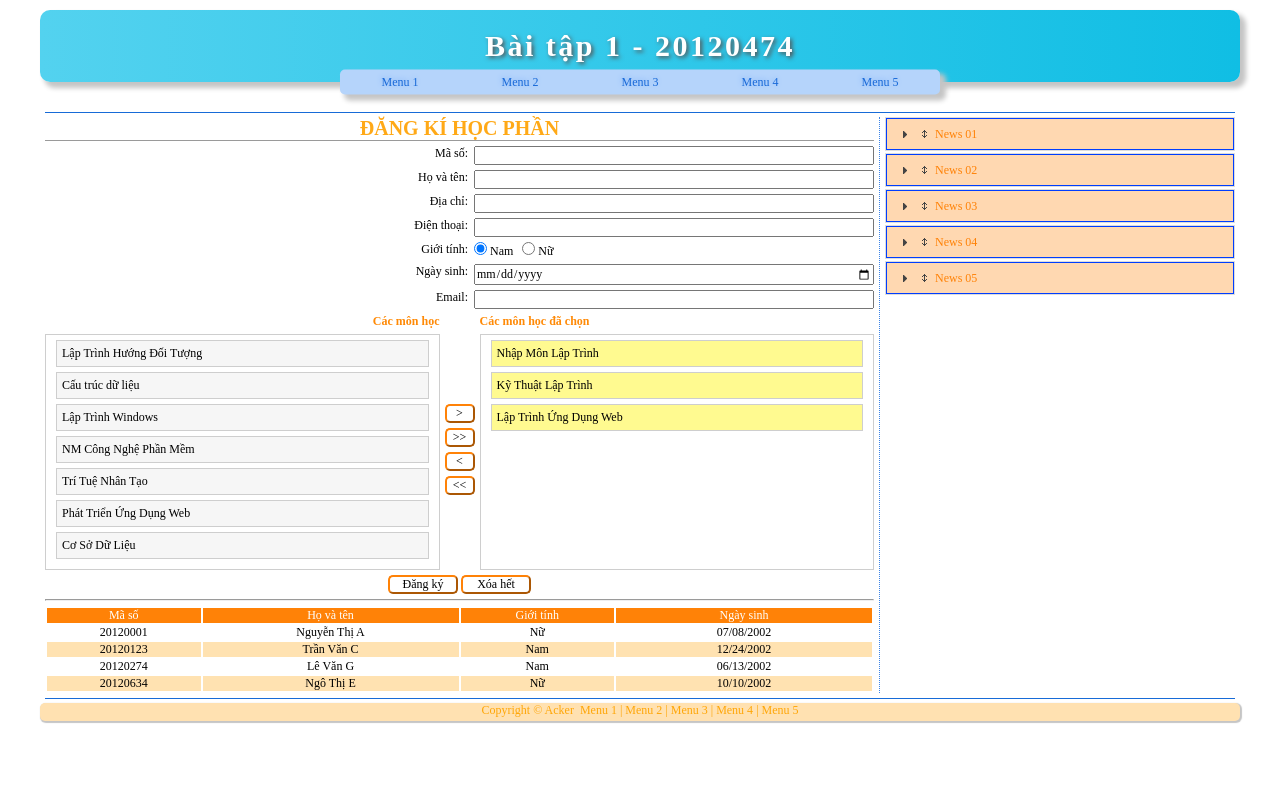
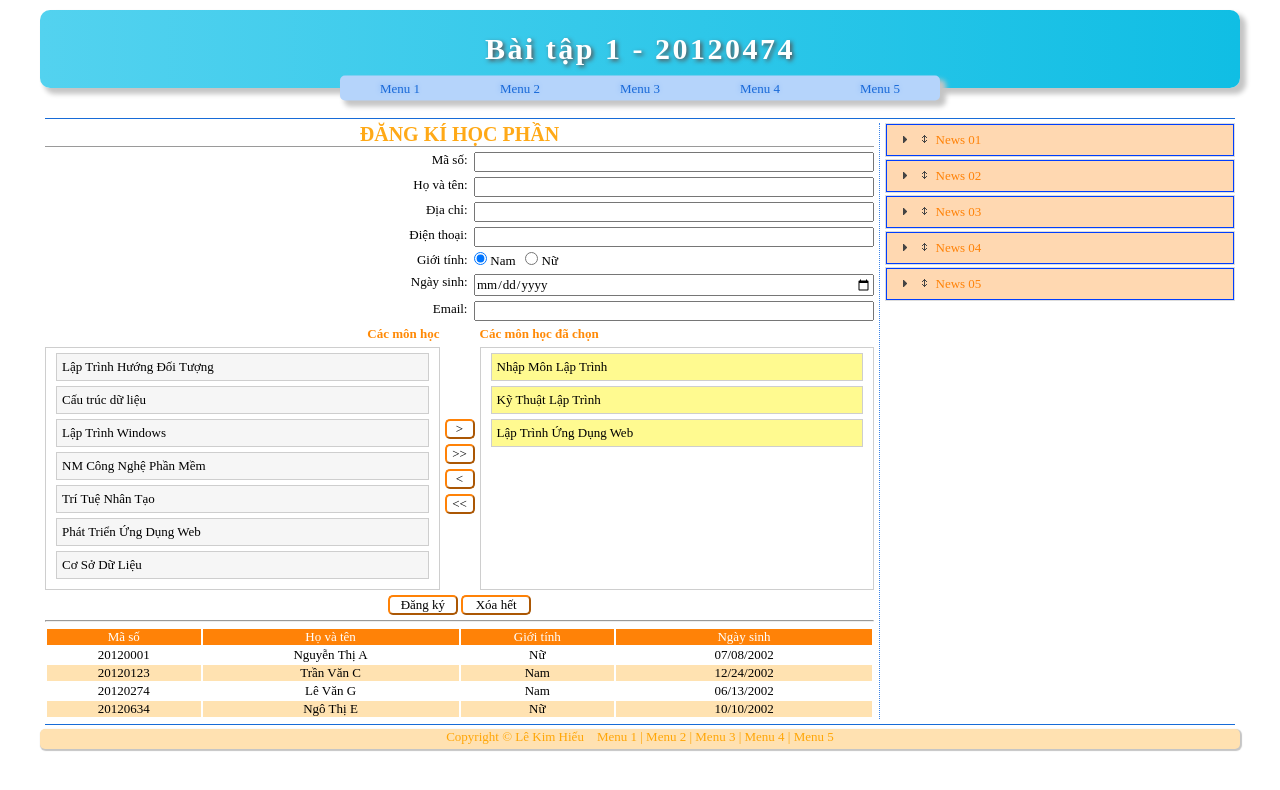
Before and after one commit to kimhieu153255/BTCN01, a plain HTML site: page html/main.html in a window 1280 px wide. Drawn offline with Linux system fonts and the light colour scheme.

Commit message:
hoàn thiện file style.css

```diff
--- a/css/style.css
+++ b/css/style.css
@@ -2,7 +2,7 @@
   margin: 0;
   padding: 0;
   font-family: "Times New Roman", Times, serif;
-  font-size: 12px;
+  font-size: 13px;
   font-weight: 400;
   box-sizing: border-box;
   text-decoration: none;
--- a/html/main.html
+++ b/html/main.html
@@ -180,7 +180,7 @@
       </div>
       <hr class="line" />
       <footer>
-        <span>Copyright © Acker&nbsp&nbsp</span>
+        <span>Copyright © Lê Kim Hiếu&nbsp&nbsp&nbsp&nbsp</span>
         <span><a href="#" class="link1f">Menu 1</a> |&nbsp</span>
         <span><a href="#" class="link2f">Menu 2</a> |&nbsp </span>
         <span><a href="#" class="link3f">Menu 3</a> |&nbsp </span>
```
